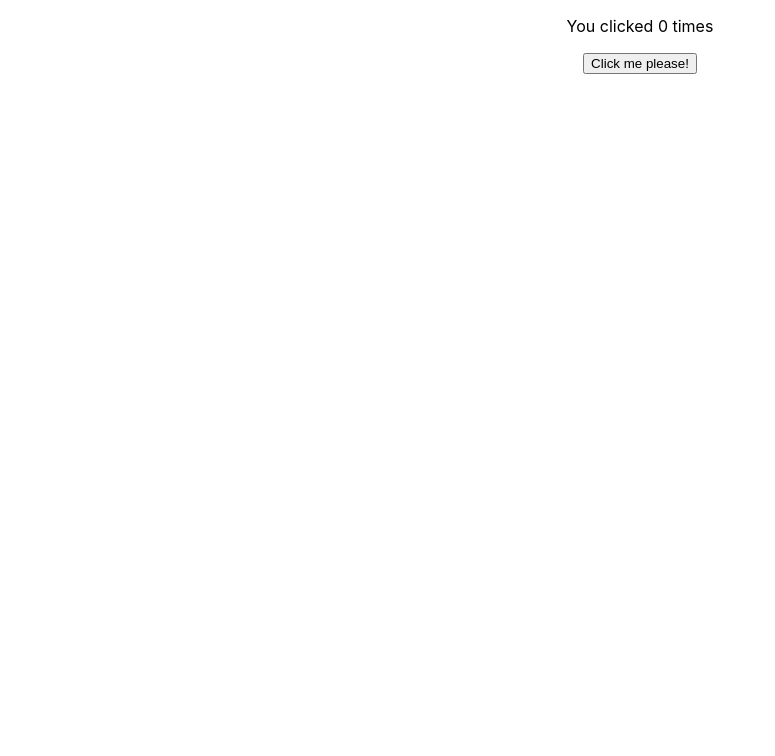
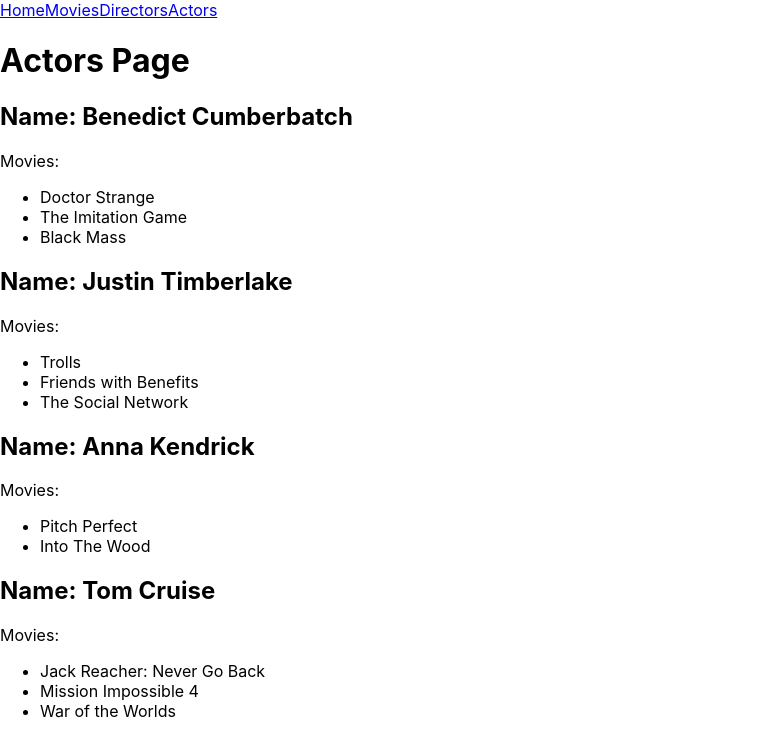
Before and after one commit to noribang/frontend-phase-2-project, a React (Create React App) app: page /actors in a window 1280 px wide. Shown: the top 756 px of the page, without its empty margins (0-775 px from the left). Built offline with nearby package versions, Linux system fonts and the light colour scheme.

Commit message:
Test routes.

```diff
--- /dev/null
+++ b/src/components/Actors.js
@@ -0,0 +1,31 @@
+import React from "react";
+import { actors } from "../data";
+import { v4 as uuid } from "uuid";
+
+function Actors() {
+  /* MAP THROUGH ACTORS ARRAY */
+  const actorItems = actors.map((actor, index) => (
+    <div key={index}>
+      <h2>Name: {actor.name}</h2>
+      Movies:
+      <ul>
+        {actor.movies.map((movie, index) => (
+        //   <li key={index}>{movie}</li>
+          <li key={uuid()}>{movie}</li>
+        ))}
+      </ul>
+    </div>
+  ));
+
+
+
+  return (
+    <div>
+      {/*{code here}*/}
+      <h1>Actors Page</h1>
+      {actorItems}
+    </div>
+  );
+}
+
+export default Actors;
--- /dev/null
+++ b/src/components/App.js
@@ -0,0 +1,54 @@
+// // import logo from './logo.svg';
+// import { useState }  from "react";
+// import '../App.css';
+
+// function App() {
+//   const [count, setCount] = useState(0);
+
+
+//   return (
+//     <div className="App">
+//       <p>You clicked {count} times</p>
+//       <button onClick={() => setCount(count + 1)}>
+//         Click!
+//       </button>
+//     </div>
+//   );
+// }
+
+// export default App;
+
+
+import React from "react";
+import { Route, Switch } from "react-router-dom";
+import NavBar from "./NavBar";
+import Home from "./Home";
+import Actors from "./Actors";
+import Directors from "./Directors";
+import Movies from "./Movies";
+
+
+function App() {
+  return (
+    <div>
+      {/*{code here}*/}
+      <NavBar />
+      <Switch>
+        <Route exact path="/movies">
+          <Movies />
+        </Route>
+        <Route exact path="/directors">
+          <Directors />
+        </Route>
+        <Route exact path="/actors">
+          <Actors />
+        </Route>
+        <Route exact path="/">
+          <Home />
+        </Route>
+      </Switch>
+    </div>
+  );
+}
+
+export default App;
--- /dev/null
+++ b/src/components/Directors.js
@@ -0,0 +1,31 @@
+import React from "react";
+import { directors } from "../data";
+import { v4 as uuid } from "uuid";
+
+function Directors() {
+  /* MAP THROUGH DIRECTORS ARRAY OF OBJECTS */
+  const directorItems = directors.map((director, index) => (
+    <div key={index}>
+      <h2>Name: {director.name}</h2>
+      Movies:
+      <ul>
+        {director.movies.map((movie) => (
+        //   <li key={index}>{movie}</li>
+          <li key={uuid()}>{movie}</li>
+        ))}
+      </ul>
+    </div>
+
+  ));
+
+
+  return (
+    <div>
+      {/*{code here}*/}
+      <h1>Directors Page</h1>
+      {directorItems}
+    </div>
+  );
+}
+
+export default Directors;
--- /dev/null
+++ b/src/components/Home.js
@@ -0,0 +1,13 @@
+import React from "react";
+
+function Home() {
+  return (
+    <div>
+      {/*{code here}*/}
+      <h1>Home Page</h1>
+    </div>
+  )
+
+}
+
+export default Home;
--- /dev/null
+++ b/src/components/Movies.js
@@ -0,0 +1,31 @@
+import React from "react";
+import { movies } from "../data";
+import { v4 as uuid } from "uuid";
+
+function Movies() {
+  /* MAP THROUGH MOVIES ARRAY OF OBJECTS */
+  const movieItems = movies.map((movie, index) => (
+    <div key={index}>
+      <h2>Title: {movie.title}</h2>
+      <p>Time: {movie.time}</p>
+      Genres:
+      <ul>
+        {movie.genres.map((genre, index) => (
+        //   <li key={index}>{genre}</li>
+          <li key={uuid()}>{genre}</li>
+        ))}
+      </ul>
+    </div>
+  ));
+
+
+  return (
+    <div>
+      {/*{code here}*/}
+      <h1>Movies Page</h1>
+      {movieItems}
+    </div>
+  );
+}
+
+export default Movies;
--- /dev/null
+++ b/src/components/NavBar.js
@@ -0,0 +1,17 @@
+import React from "react";
+import { NavLink } from "react-router-dom";
+
+function NavBar() {
+
+  return (
+    <div className="navbar">
+      <NavLink exact to="/">Home</NavLink>
+      <NavLink exact to="/movies">Movies</NavLink>
+      <NavLink exact to="/directors">Directors</NavLink>
+      <NavLink exact to="/actors">Actors</NavLink>
+
+    </div>
+  );
+}
+
+export default NavBar;
--- /dev/null
+++ b/src/data.js
@@ -0,0 +1,57 @@
+const movies = [
+  {
+    title: "Doctor Strange",
+    time: 115,
+    genres: ["Action", "Adventure", "Fantasy"],
+  },
+  {
+    title: "Trolls",
+    time: 92,
+    genres: ["Animation", "Adventure", "Comedy", "Family", "Fantasy"],
+  },
+  {
+    title: "Jack Reacher: Never Go Back",
+    time: 118,
+    genres: ["Action", "Adventure", "Crime", "Mystery", "Thriller"],
+  },
+];
+
+const actors = [
+  {
+    name: "Benedict Cumberbatch",
+    movies: ["Doctor Strange", "The Imitation Game", "Black Mass"],
+  },
+  {
+    name: "Justin Timberlake",
+    movies: ["Trolls", "Friends with Benefits", "The Social Network"],
+  },
+  {
+    name: "Anna Kendrick",
+    movies: ["Pitch Perfect", "Into The Wood"],
+  },
+  {
+    name: "Tom Cruise",
+    movies: [
+      "Jack Reacher: Never Go Back",
+      "Mission Impossible 4",
+      "War of the Worlds",
+    ],
+  },
+];
+
+const directors = [
+  {
+    name: "Scott Derrickson",
+    movies: ["Doctor Strange", "Sinister", "The Exorcism of Emily Rose"],
+  },
+  {
+    name: "Mike Mitchell",
+    movies: ["Trolls", "Alvin and the Chipmunks: Chipwrecked", "Sky High"],
+  },
+  {
+    name: "Edward Zwick",
+    movies: ["Jack Reacher: Never Go Back", "Blood Diamon", "The Siege"],
+  },
+];
+
+export { movies, actors, directors };
--- a/src/index.js
+++ b/src/index.js
@@ -1,12 +1,15 @@
 import React from 'react';
 import ReactDOM from 'react-dom/client';
 import './index.css';
-import App from './App';
+import App from './components/App';
 import reportWebVitals from './reportWebVitals';
+import { BrowserRouter as Router } from "react-router-dom";
 
 const root = ReactDOM.createRoot(document.getElementById('root'));
 root.render(
-    <App />
+    <Router>
+        <App />
+    </Router>
 );
 // If you want to start measuring performance in your app, pass a function
 // to log results (for example: reportWebVitals(console.log))
```
Also changed, not shown: src/zzzApp.js (renamed from src/App.js).
